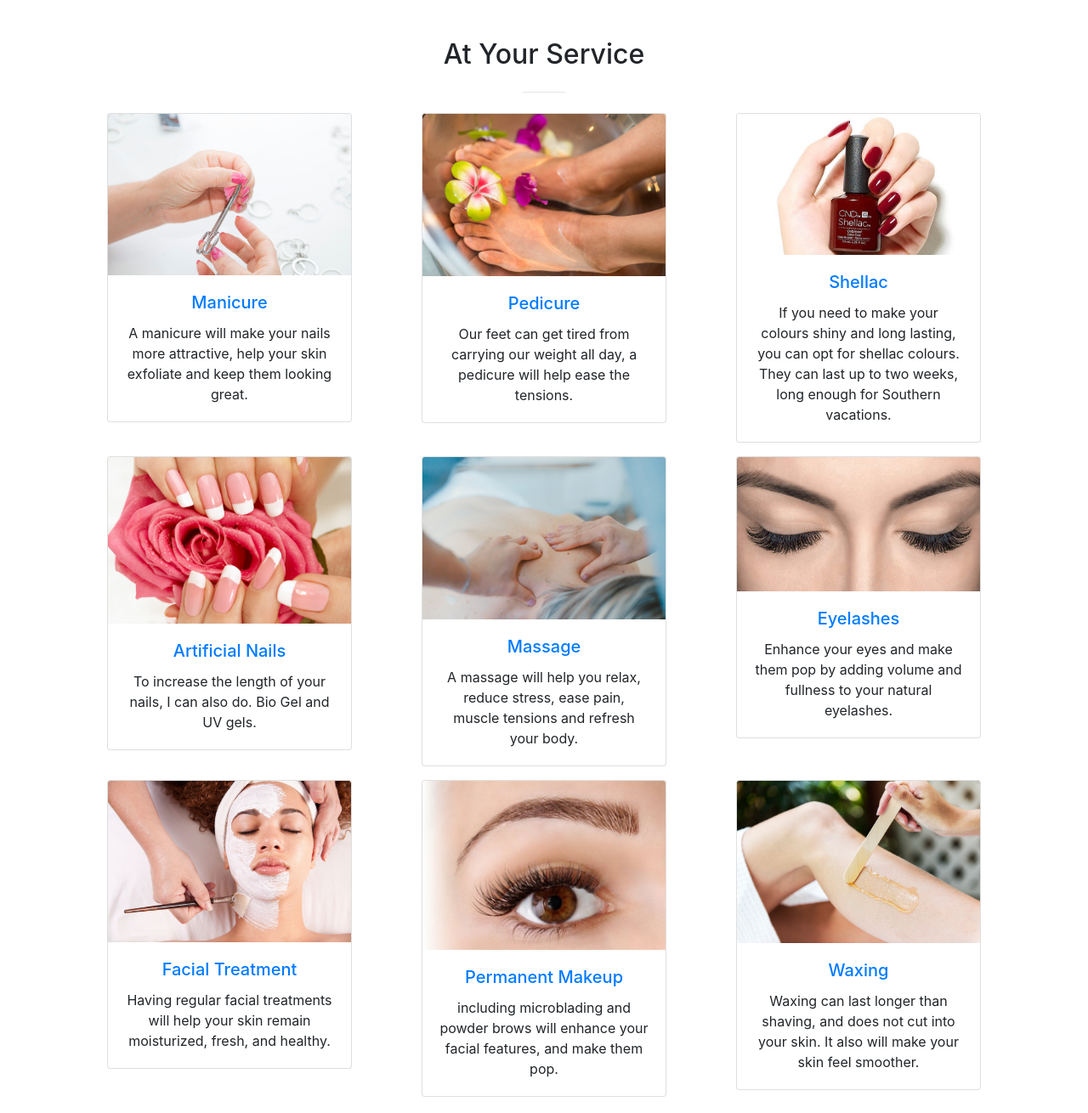
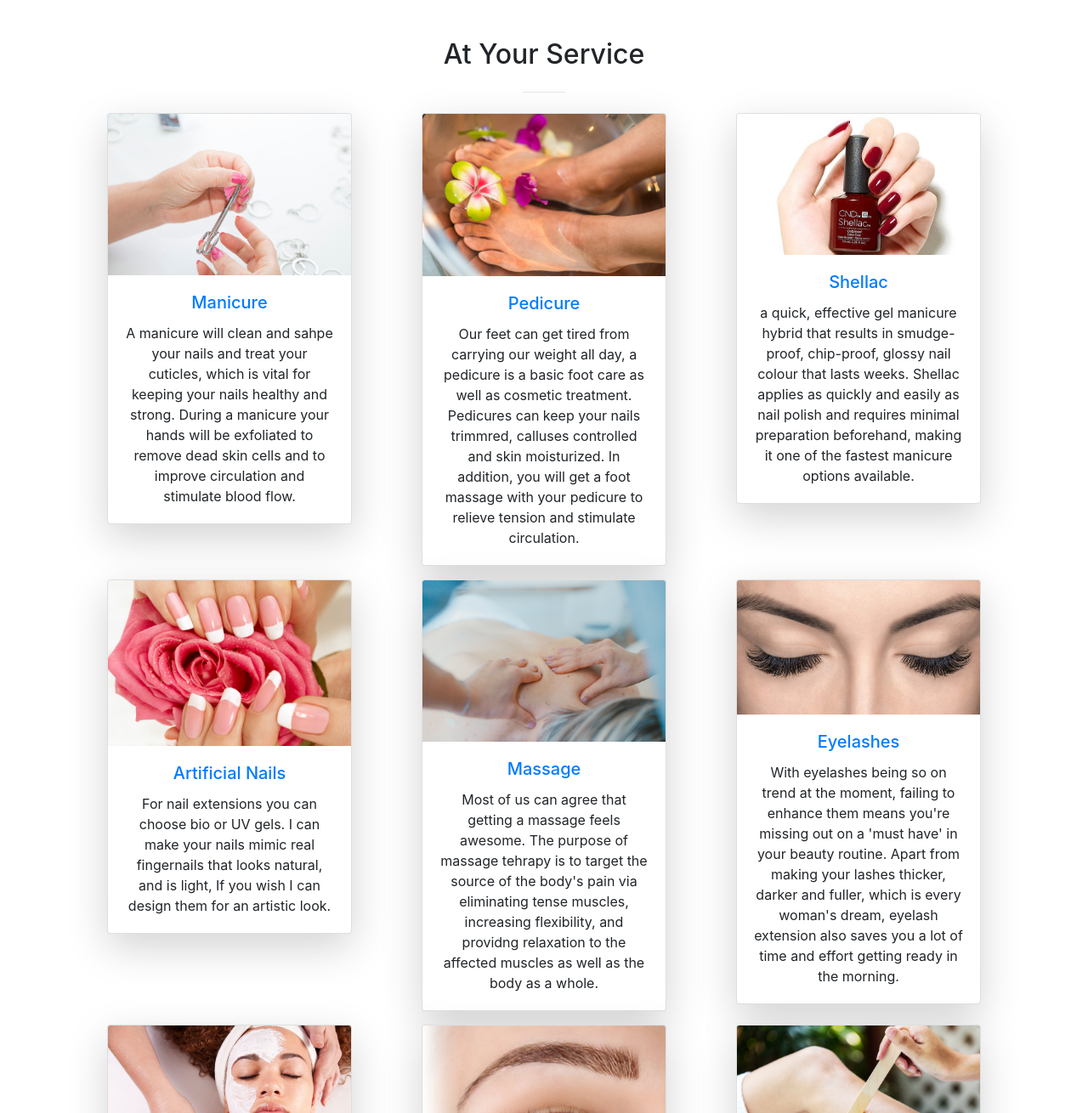
Before and after one commit to tien-vu/kimsnailsandspa, a website with bundled scripts: page index.html in a window 1280 px wide. Shown: the part 1720-3030 px from the top of the page at 85% size. Built offline with nearby package versions, Linux system fonts and the light colour scheme.

Commit message:
Updated service text.

```diff
--- a/index.html
+++ b/index.html
@@ -106,95 +106,117 @@
       <div class="container">
         <div class="row">
           <div class="col-lg-4 col-md-6 text-center">
-              <div class="card mb-3 mx-auto" style="width: 18rem;">
+              <div class="card mb-3 mx-auto shadow-lg" style="width: 18rem;">
                   <img class="card-img-top" src="img/mani_pedi.jpg" alt="Card image cap">
                   <div class="card-body">
                     <h5 class="card-title text-primary">Manicure</h5>
-                    <p class="card-text">A manicure will make your nails more attractive, help your skin exfoliate and keep them looking great.</p>
+                    <p class="card-text">A manicure will clean and sahpe your nails and treat your cuticles,
+                      which is vital for keeping your nails healthy and strong. During a manicure your hands will be exfoliated
+                      to remove dead skin cells and to improve circulation and stimulate blood flow.
+                    </p>
                     <!-- <a href="services.html" class="btn btn-primary">More info...</a> -->
                   </div>
                 </div>
           </div>
 
           <div class="col-lg-4 col-md-6 text-center">
-              <div class="card mb-3 mx-auto" style="width: 18rem;">
+              <div class="card mb-3 mx-auto shadow-lg" style="width: 18rem;">
                   <img class="card-img-top" src="img/pedicure.jpg" alt="Card image cap">
                   <div class="card-body">
                     <h5 class="card-title text-primary">Pedicure</h5>
-                    <p class="card-text">Our feet can get tired from carrying our weight all day, a pedicure will help ease the tensions.</p>
+                    <p class="card-text">Our feet can get tired from carrying our weight all day, a pedicure is a basic foot care as well as cosmetic treatment.
+                      Pedicures can keep your nails trimmred, calluses controlled and skin moisturized. In addition, you will get a foot massage with your pedicure
+                      to relieve tension and stimulate circulation.
+                    </p>
                     <!-- <a href="#" class="btn btn-primary">Go somewhere</a> -->
                   </div>
                 </div>
           </div>
           <div class="col-lg-4 col-md-6 text-center">
-            <div class="card mb-3 mx-auto" style="width: 18rem;">
+            <div class="card mb-3 mx-auto shadow-lg" style="width: 18rem;">
                 <img class="card-img-top" src="img/shellac.jpg" alt="Card image cap">
                 <div class="card-body">
                   <h5 class="card-title text-primary">Shellac</h5>
-                  <p class="card-text">If you need to make your colours shiny and long lasting, you can opt for shellac colours. They can last up to two weeks,
-                    long enough for Southern vacations.
+                  <p class="card-text"> a quick, effective gel manicure hybrid that results in smudge-proof, chip-proof, glossy nail colour that lasts weeks.
+                    Shellac applies as quickly and easily as nail polish and requires minimal preparation beforehand, making it one of the fastest manicure
+                    options available.
                   </p>
                   <!-- <a href="#" class="btn btn-primary">Go somewhere</a> -->
                 </div>
               </div>
           </div>
           <div class="col-lg-4 col-md-6 text-center">
-            <div class="card mb-3 mx-auto" style="width: 18rem;">
+            <div class="card mb-3 mx-auto shadow-lg" style="width: 18rem;">
                 <img class="card-img-top" src="img/artificial_nails.jpg" alt="Card image cap">
                 <div class="card-body">
                   <h5 class="card-title text-primary">Artificial Nails</h5>
-                  <p class="card-text">To increase the length of your nails, I can also do. Bio Gel and UV gels.</p>
+                  <p class="card-text">For nail extensions you can choose bio or UV gels. I can make your nails mimic real fingernails that looks natural, and is light,
+                  If you wish I can design them for an artistic look.</p>
                   <!-- <a href="#" class="btn btn-primary">Go somewhere</a> -->
                 </div>
               </div>
           </div>
           <div class="col-lg-4 col-md-6 text-center">
-              <div class="card mb-3 mx-auto" style="width: 18rem;">
+              <div class="card mb-3 mx-auto shadow-lg" style="width: 18rem;">
                   <img class="card-img-top" src="img/massage.jpg" alt="Card image cap">
                   <div class="card-body">
                     <h5 class="card-title text-primary">Massage</h5>
-                    <p class="card-text">A massage will help you relax, reduce stress, ease pain, muscle tensions and refresh your body.</p>
+                    <p class="card-text">Most of us can agree that getting a massage feels awesome.
+                      The purpose of massage tehrapy is to target the source of the body's pain via eliminating tense muscles,
+                      increasing flexibility, and providng relaxation to the affected muscles as well as the body as a whole.
+                    </p>
                     <!-- <a href="#" class="btn btn-primary">Go somewhere</a> -->
                   </div>
                 </div>
           </div>
           <div class="col-lg-4 col-md-6 text-center mx-auto">
-            <div class="card mb-3 mx-auto" style="width: 18rem;">
+            <div class="card mb-3 mx-auto shadow-lg" style="width: 18rem;">
               <img class="card-img-top" src="img/eyelash.jpg" alt="Eyelash extensions">
                 <div class="card-body">
                   <h5 class="card-title text-primary">Eyelashes</h5>
-                  <p class="card-text">Enhance your eyes and make them pop by adding volume and fullness to your natural eyelashes.</p>
+                  <p class="card-text">With eyelashes being so on trend at the moment, failing to enhance them means you're missing out on a 'must have'
+                    in your beauty routine. Apart from making your lashes thicker, darker and fuller, which is every woman's dream, eyelash extension also saves
+                    you a lot of time and effort getting ready in the morning.
+                  </p>
                   <!-- <a href="#" class="btn btn-primary">Go somewhere</a> -->
                 </div>
               </div>
           </div>
           <div class="col-lg-4 col-md-6 text-center">
-            <div class="card mb-3 mx-auto" style="width: 18rem;">
+            <div class="card mb-3 mx-auto shadow-lg" style="width: 18rem;">
               <img class="card-img-top" src="img/facial.jpg" alt="facial treatment">
                 <div class="card-body">
                   <h5 class="card-title text-primary">Facial Treatment</h5>
-                  <p class="card-text">Having regular facial treatments will help your skin remain moisturized, fresh, and healthy.</p>
+                  <p class="card-text">Having regular facial treatments has lasting benefits will help your skin remain moisturized, fresh, and healthy.
+                    Whether you're seeking a thorough cleanings, pore refinement or anti-aging benefits, ou can speak to me about your needs and we can work out
+                    a treatment plan  to target your specific areas of concern.
+                  </p>
                   <!-- <a href="#" class="btn btn-primary">Go somewhere</a> -->
                 </div>
               </div>
           </div>
           <div class="col-lg-4 col-md-6 text-center">
-            <div class="card mb-3 mx-auto" style="width: 18rem;">
+            <div class="card mb-3 mx-auto shadow-lg" style="width: 18rem;">
               <img class="card-img-top" src="img/permanent_makeup.jpg" alt="permanent makeup">
                 <div class="card-body">
                   <h5 class="card-title text-primary">Permanent Makeup</h5>
-                  <p class="card-text">including microblading and powder brows will enhance your facial features, and make them pop.</p>
+                  <p class="card-text">Microblading is one of the hottest trends in makeup for brows. Other than completely filling and outlining
+                    your brows with color, the good thing about microblading is that it allows for placement of the hair like strokes into your skin.
+                    The procedure use a manual blade and targets the three layers of the skin. The new brows can last anywhere between 1 to 4 years depending on the environment exposure it gets.
+                  </p>
                   <!-- <a href="#" class="btn btn-primary">Go somewhere</a> -->
                 </div>
             </div>
           </div>
 
           <div class="col-lg-4 col-md-6 text-center">
-            <div class="card mb-3 mx-auto" style="width: 18rem;">
+            <div class="card mb-3 mx-auto shadow-lg" style="width: 18rem;">
               <img class="card-img-top" src="img/waxing.jpg" alt="waxing">
                 <div class="card-body">
                   <h5 class="card-title text-primary">Waxing</h5>
-                  <p class="card-text">Waxing can last longer than shaving, and does not cut into your skin. It also will make your skin feel smoother.</p>
+                  <p class="card-text">As a means of hair removal, waxing enjoys the following benefits: Long-term Hair Removal. Waxing works from the root hairs.
+                    No cuts or skin damage, waxing is rarely itchy. Fast and convenient process.
+                  </p>
                   <!-- <a href="#" class="btn btn-primary">Gosomewhere</a> -->
                 </div>
             </div>
@@ -325,7 +347,7 @@
           <div class="col-lg-4 mr-auto text-center">
             <i class="fas fa-envelope fa-3x mb-3 sr-contact-2"></i>
             <p>
-              <a href="mailto:kimsnailsandspa@email.com">kimsnailsandspa@email.com</a>
+              <a href="mailto:kimnguyenjenny@live.com">kimnguyenjenny@live.com</a>
             </p>
           </div>
         </div>
```
